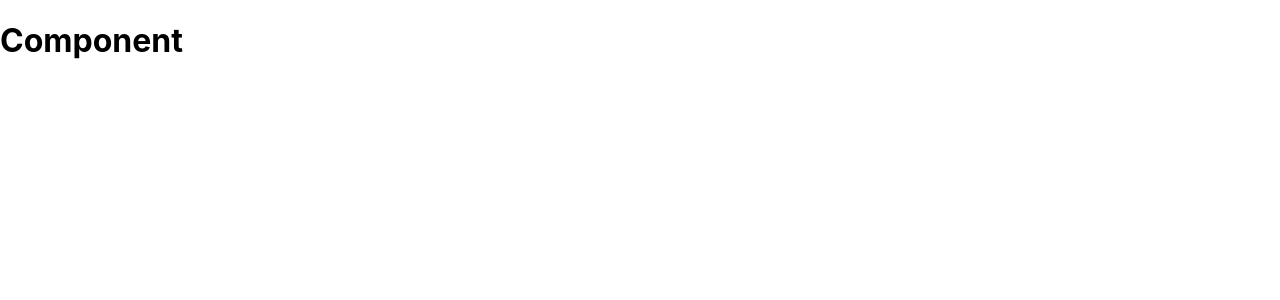
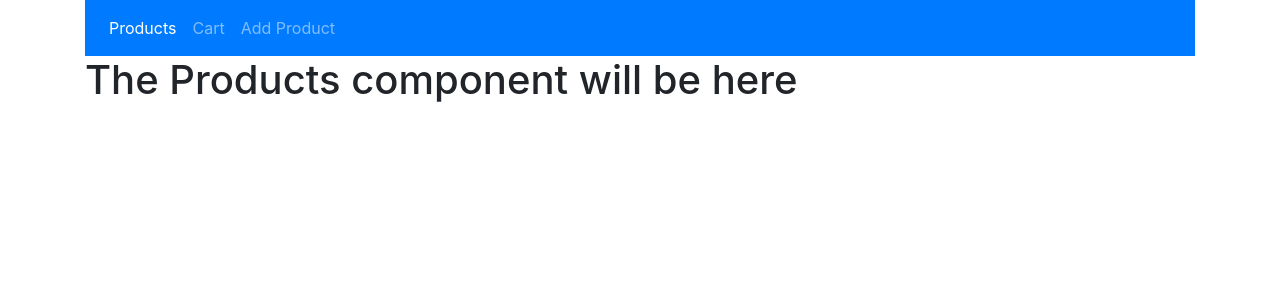
Before and after one commit to summerlightningman/ecommerce, a React (Create React App) app: page / in a window 1280 px wide. Shown: the top 300 px of the page. Built offline with nearby package versions, Linux system fonts and the light colour scheme.

Commit message:
going to Context

```diff
--- a/src/components/App/App.js
+++ b/src/components/App/App.js
@@ -1,8 +1,29 @@
+import {BrowserRouter as Router, Route} from "react-router-dom";
+
+import Header from "../header/header";
+import AddProduct from "../add-product/add-product";
+import Products from "../products/products";
+import Cart from "../cart/cart";
+
+import 'bootstrap/dist/css/bootstrap.css';
 import './App.css';
 
 const App = () => {
   return (
-      <h1>Component</h1>
+      <Router>
+        <div className="container">
+            <Header/>
+            <Route exact path="/">
+                <Products/>
+            </Route>
+            <Route path="/add-product">
+                <AddProduct/>
+            </Route>
+            <Route path="/cart">
+                <Cart/>
+            </Route>
+        </div>
+      </Router>
   );
 }
 
--- a/src/components/header/header.js
+++ b/src/components/header/header.js
@@ -3,20 +3,22 @@ import {NavLink} from "react-router-dom";
 const Header = () => {
     return (
         <nav className="navbar navbar-dark navbar-expand bg-primary">
-            <ul className="navbar-nav mr-auto li nav-item">
+            <ul className="navbar-nav mr-auto">
+                <li className="navbar-nav mr-auto">
                     <NavLink exact to="/" className="nav-link" activeClassName="active">
                         Products
                     </NavLink>
-            </ul>
-            <ul className="navbar-nav mr-auto li nav-item">
+                </li>
+                <li className="navbar-nav mr-auto li nav-item">
                     <NavLink to="/cart" className="nav-link" activeClassName="active">
                         Cart
                     </NavLink>
-            </ul>
-            <ul className="navbar-nav mr-auto li nav-item">
+                </li>
+                <li className="navbar-nav mr-auto li nav-item">
                     <NavLink to="/add-product" className="nav-link" activaClassName="active">
                         Add Product
                     </NavLink>
+                </li>
             </ul>
         </nav>
     )
```
Also changed, not shown: 1 other file (tests, documents, lock files or other folders). Lines whose indentation alone changed are shown as unchanged.
